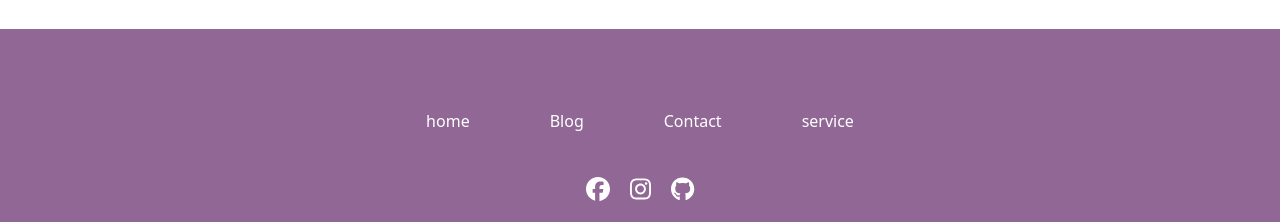
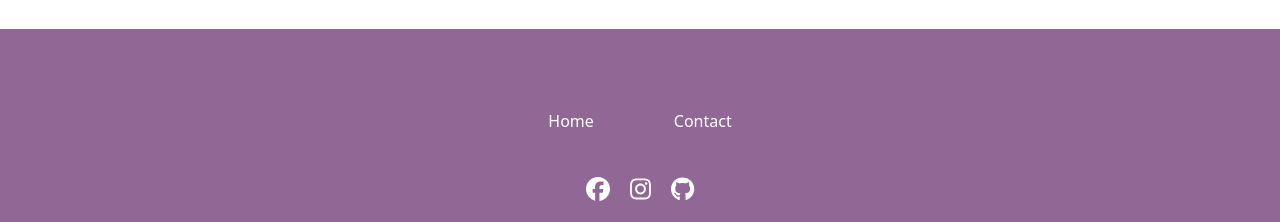
Before and after one commit to pr4t1ma/react-vite-portfolio, a React (Vite) app: page /react-vite-portfolio/contact in a window 1280 px wide. Shown: the part 1870-2092 px from the top of the page. Built offline with nearby package versions, Linux system fonts and the light colour scheme.

Commit message:
Make slight adjustments to the footer

```diff
--- a/src/components/Footer/Footer.tsx
+++ b/src/components/Footer/Footer.tsx
@@ -3,10 +3,8 @@ import { SocialMediaIcon } from "../SocialMedia/SocialMediaIcon";
 
 export const Footer = () => {
   const footermenu = [
-    { label: "home", href: "/" },
-    { label: "Blog", href: "/" },
+    { label: "Home", href: "/" },
     { label: "Contact", href: "/" },
-    { label: "service", href: "/" },
   ];
   return (
     <div className=" bg-oxblood p-10 text-center shadow-4xl shadow-red-800 text-white">
```
